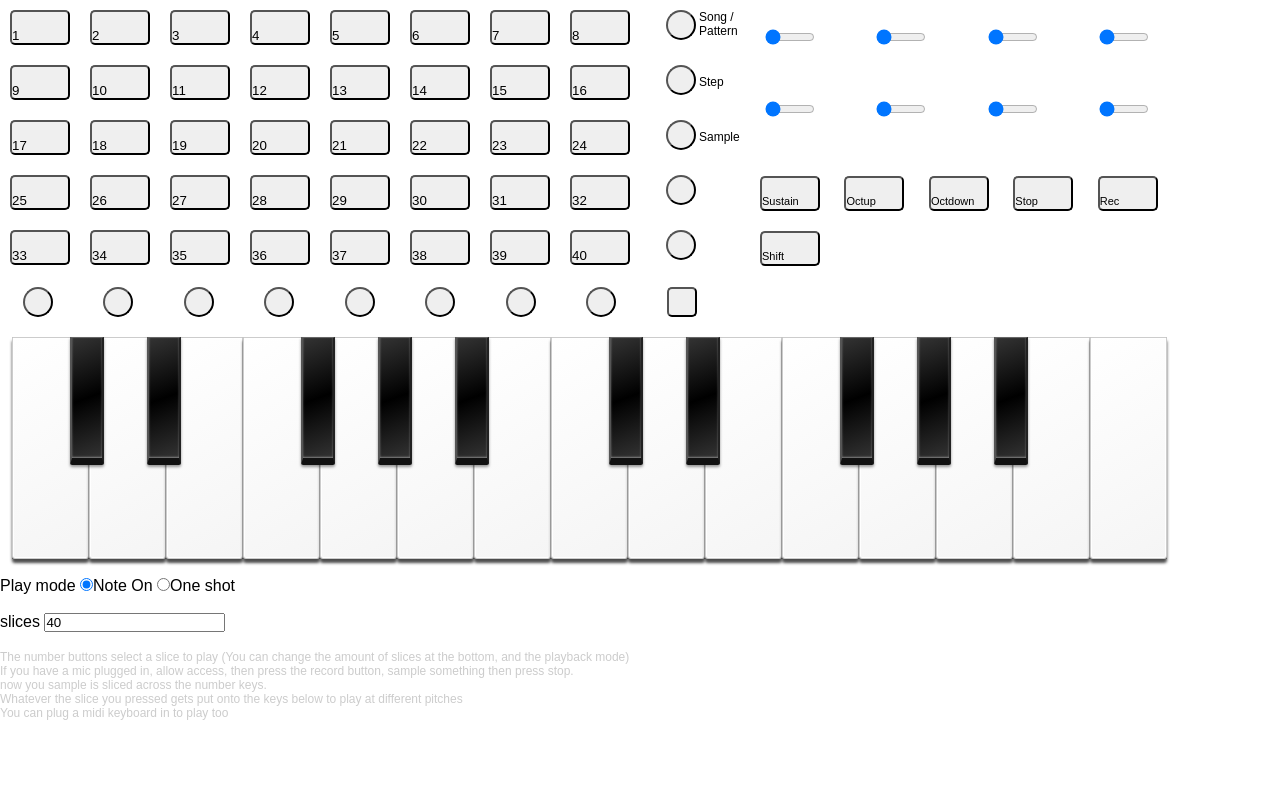
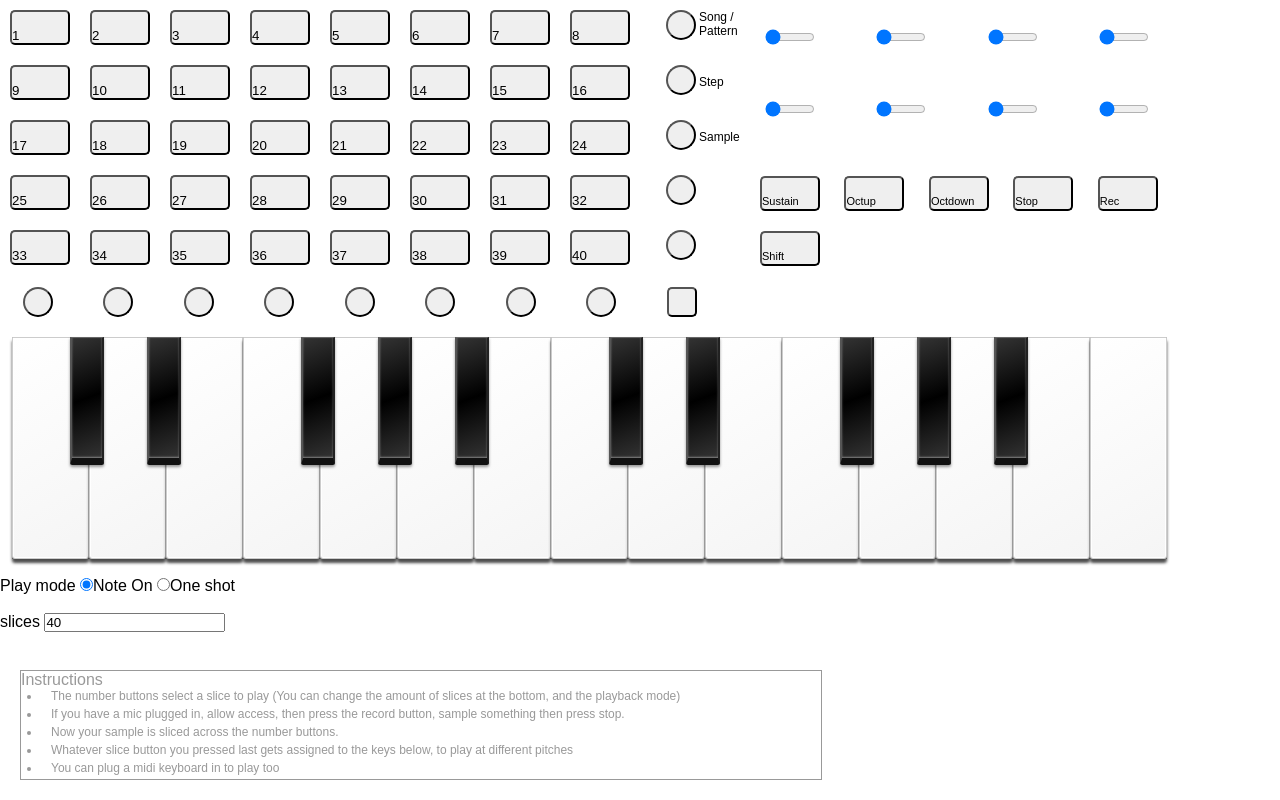
Before and after one commit to nigelskeels/nigelskeels.github.io, a plain HTML site: page index.html in a window 1280 px wide. Drawn offline with Linux system fonts and the light colour scheme; no server answers.

Commit message:
Instructions

```diff
--- a/index.html
+++ b/index.html
@@ -97,6 +97,21 @@
       background-color: #cccccc!important;
     }
 
+    #instructions{
+      color: #999;
+      margin: 20px;
+      border: solid 1px #999;
+      width:800px;
+    }
+
+    #instructions ol, #instructions li{
+      list-style: disc;
+      font-size: 12px;
+      margin-left:20px;
+      padding-left: 10px;
+      margin-bottom:4px ;
+    }
+
   </style>
   <script type="text/javascript" src="js/jackdaw.js"></script>
   <script type="text/javascript" src="js/jackdaw.bufferloader.js" ></script>
@@ -185,11 +200,12 @@
   <button id="sound3">play sound 3</button>
   <button id="sound4">play sound 4</button> -->
 
-  <ol style="color:#ccc;font-size:12px;list-style:disc;">
+  <ol id="instructions">
+    Instructions
     <li>The number buttons select a slice to play (You can change the amount of slices at the bottom, and the playback mode)</li>
     <li>If you have a mic plugged in, allow access, then press the record button, sample something then press stop.</li>
-    <li>now you sample is sliced across the number keys.</li>
-    <li>Whatever the slice you pressed gets put onto the keys below to play at different pitches</li>
+    <li>Now your sample is sliced across the number buttons.</li>
+    <li>Whatever slice button you pressed last gets assigned to the keys below, to play at different pitches</li>
     <li>You can plug a midi keyboard in to play too</li>
   </ol>
 
```
